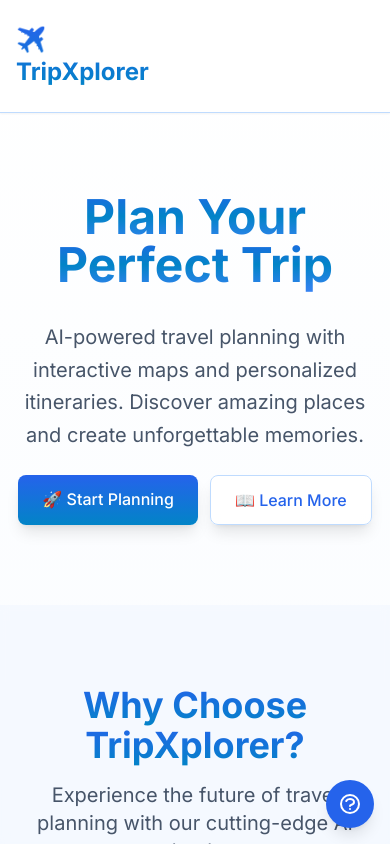
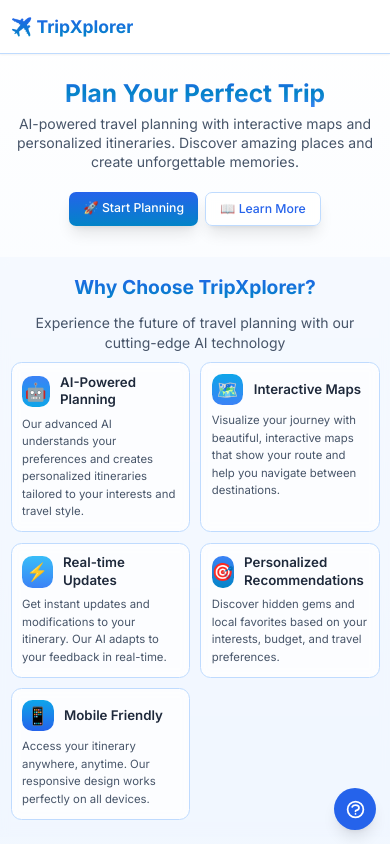
Before and after one commit to bnarasimha21/PlanMyTrip, a React (Vite) app in the folder frontend/: page / in a window 390 px wide. Built offline with nearby package versions, Linux system fonts and the light colour scheme; no server answers.

Commit message:
Home page fixed in Mobile web version

```diff
--- a/frontend/index.html
+++ b/frontend/index.html
@@ -9,6 +9,8 @@
     <link href="https://fonts.googleapis.com/css2?family=Inter:wght@300;400;500;600;700;800&display=swap" rel="stylesheet">
     <script src="https://cdn.tailwindcss.com"></script>
     <link rel="stylesheet" href="/src/index.css" />
+    <link rel="stylesheet" href="/src/web.css" media="(min-width: 768px)" />
+    <link rel="stylesheet" href="/src/mobile.css" media="(max-width: 767px)" />
   </head>
   <body>
     <div id="root"></div>
--- a/frontend/src/GoogleLogin.tsx
+++ b/frontend/src/GoogleLogin.tsx
@@ -1,4 +1,4 @@
-import React from 'react';
+import React, { useEffect, useState } from 'react';
 import { GoogleLogin as GoogleLoginButton, CredentialResponse } from '@react-oauth/google';
 import { useAuth } from './AuthContext';
 
@@ -80,27 +80,33 @@ const GoogleLogin: React.FC<GoogleLoginProps> = ({
     }
   };
 
+  // Track viewport to adjust button sizing on mobile
+  const [isMobile, setIsMobile] = useState<boolean>(typeof window !== 'undefined' ? window.matchMedia('(max-width: 767px)').matches : false);
+
+  useEffect(() => {
+    const mql = window.matchMedia('(max-width: 767px)');
+    const handler = (e: MediaQueryListEvent) => setIsMobile(e.matches);
+    if (mql.addEventListener) mql.addEventListener('change', handler);
+    else mql.addListener(handler);
+    return () => {
+      if (mql.removeEventListener) mql.removeEventListener('change', handler);
+      else mql.removeListener(handler);
+    };
+  }, []);
+
   return (
     <div className={`google-login-wrapper ${className}`}>
       <style dangerouslySetInnerHTML={{
         __html: `
-          .google-login-wrapper iframe {
-            font-size: 18px !important;
+          .google-login-wrapper iframe { font-size: ${isMobile ? '14px' : '18px'} !important; }
+          .google-login-wrapper div[role="button"] {
+            font-size: ${isMobile ? '14px' : '18px'} !important;
+            font-weight: 600 !important;
+            height: ${isMobile ? '40px' : '52px'} !important;
+            min-height: ${isMobile ? '40px' : '52px'} !important;
           }
-          .google-login-wrapper div[role="button"] {
-            font-size: 18px !important;
-            font-weight: 600 !important;
-            height: 52px !important;
-            min-height: 52px !important;
-          }
-          .google-login-wrapper div[role="button"] span {
-            font-size: 18px !important;
-            font-weight: 600 !important;
-          }
-          .google-login-wrapper div[role="button"] div {
-            font-size: 18px !important;
-            font-weight: 600 !important;
-          }
+          .google-login-wrapper div[role="button"] span { font-size: ${isMobile ? '14px' : '18px'} !important; font-weight: 600 !important; }
+          .google-login-wrapper div[role="button"] div  { font-size: ${isMobile ? '14px' : '18px'} !important; font-weight: 600 !important; }
         `
       }} />
       <GoogleLoginButton
@@ -108,7 +114,7 @@ const GoogleLogin: React.FC<GoogleLoginProps> = ({
         onError={handleError}
         useOneTap={false}
         theme="outline"
-        size="large"
+        size={isMobile ? 'medium' : 'large'}
         text="continue_with"
         shape="rectangular"
         logo_alignment="left"
--- a/frontend/src/HomePage.tsx
+++ b/frontend/src/HomePage.tsx
@@ -135,24 +135,28 @@ const HomePage: React.FC = () => {
             </p>
           </div>
 
-          <div className="grid md:grid-cols-2 lg:grid-cols-3 gap-8">
+          <div id="features-grid" className="grid md:grid-cols-2 lg:grid-cols-3 gap-8">
             {/* Feature 1 */}
-            <div className="bg-white/80 backdrop-blur-sm rounded-2xl p-8 border border-blue-200 hover:bg-white hover:shadow-lg transition-all duration-300">
+            <div className="feature-card bg-white/80 backdrop-blur-sm rounded-2xl p-8 border border-blue-200 hover:bg-white hover:shadow-lg transition-all duration-300">
+              <div className="feature-header">
                 <div className="w-16 h-16 bg-gradient-to-r from-blue-500 to-sky-500 rounded-2xl flex items-center justify-center text-2xl mb-6">
                   🤖
                 </div>
                 <h3 className="text-2xl font-semibold mb-4 text-slate-800">AI-Powered Planning</h3>
+              </div>
               <p className="text-slate-600 leading-relaxed">
                 Our advanced AI understands your preferences and creates personalized itineraries tailored to your interests and travel style.
               </p>
             </div>
 
             {/* Feature 2 */}
-            <div className="bg-white/80 backdrop-blur-sm rounded-2xl p-8 border border-blue-200 hover:bg-white hover:shadow-lg transition-all duration-300">
+            <div className="feature-card bg-white/80 backdrop-blur-sm rounded-2xl p-8 border border-blue-200 hover:bg-white hover:shadow-lg transition-all duration-300">
+              <div className="feature-header">
                 <div className="w-16 h-16 bg-gradient-to-r from-sky-500 to-blue-500 rounded-2xl flex items-center justify-center text-2xl mb-6">
                   🗺️
                 </div>
                 <h3 className="text-2xl font-semibold mb-4 text-slate-800">Interactive Maps</h3>
+              </div>
               <p className="text-slate-600 leading-relaxed">
                 Visualize your journey with beautiful, interactive maps that show your route and help you navigate between destinations.
               </p>
@@ -161,33 +165,39 @@ const HomePage: React.FC = () => {
 
 
             {/* Feature 4 */}
-            <div className="bg-white/80 backdrop-blur-sm rounded-2xl p-8 border border-blue-200 hover:bg-white hover:shadow-lg transition-all duration-300">
+            <div className="feature-card bg-white/80 backdrop-blur-sm rounded-2xl p-8 border border-blue-200 hover:bg-white hover:shadow-lg transition-all duration-300">
+              <div className="feature-header">
                 <div className="w-16 h-16 bg-gradient-to-r from-sky-400 to-blue-500 rounded-2xl flex items-center justify-center text-2xl mb-6">
                   ⚡
                 </div>
                 <h3 className="text-2xl font-semibold mb-4 text-slate-800">Real-time Updates</h3>
+              </div>
               <p className="text-slate-600 leading-relaxed">
                 Get instant updates and modifications to your itinerary. Our AI adapts to your feedback in real-time.
               </p>
             </div>
 
             {/* Feature 5 */}
-            <div className="bg-white/80 backdrop-blur-sm rounded-2xl p-8 border border-blue-200 hover:bg-white hover:shadow-lg transition-all duration-300">
+            <div className="feature-card bg-white/80 backdrop-blur-sm rounded-2xl p-8 border border-blue-200 hover:bg-white hover:shadow-lg transition-all duration-300">
+              <div className="feature-header">
                 <div className="w-16 h-16 bg-gradient-to-r from-blue-500 to-sky-600 rounded-2xl flex items-center justify-center text-2xl mb-6">
                   🎯
                 </div>
                 <h3 className="text-2xl font-semibold mb-4 text-slate-800">Personalized Recommendations</h3>
+              </div>
               <p className="text-slate-600 leading-relaxed">
                 Discover hidden gems and local favorites based on your interests, budget, and travel preferences.
               </p>
             </div>
 
             {/* Feature 6 */}
-            <div className="bg-white/80 backdrop-blur-sm rounded-2xl p-8 border border-blue-200 hover:bg-white hover:shadow-lg transition-all duration-300">
+            <div className="feature-card bg-white/80 backdrop-blur-sm rounded-2xl p-8 border border-blue-200 hover:bg-white hover:shadow-lg transition-all duration-300">
+              <div className="feature-header">
                 <div className="w-16 h-16 bg-gradient-to-r from-sky-500 to-blue-600 rounded-2xl flex items-center justify-center text-2xl mb-6">
                   📱
                 </div>
                 <h3 className="text-2xl font-semibold mb-4 text-slate-800">Mobile Friendly</h3>
+              </div>
               <p className="text-slate-600 leading-relaxed">
                 Access your itinerary anywhere, anytime. Our responsive design works perfectly on all devices.
               </p>
@@ -210,9 +220,9 @@ const HomePage: React.FC = () => {
             </p>
           </div>
 
-          <div className="grid md:grid-cols-2 gap-8 max-w-4xl mx-auto">
+          <div id="pricing-grid" className="grid md:grid-cols-2 gap-8 max-w-4xl mx-auto">
             {/* Freemium Plan */}
-            <div className="bg-white/90 backdrop-blur-sm rounded-2xl p-8 border border-blue-200 hover:bg-white hover:shadow-lg transition-all duration-300 relative">
+            <div className="plan-card bg-white/90 backdrop-blur-sm rounded-2xl p-8 border border-blue-200 hover:bg-white hover:shadow-lg transition-all duration-300 relative">
               <div className="text-center mb-8">
                 <div className="w-16 h-16 bg-gradient-to-r from-blue-500 to-sky-500 rounded-2xl flex items-center justify-center text-2xl mx-auto mb-4">
                   🆓
@@ -254,7 +264,7 @@ const HomePage: React.FC = () => {
             </div>
 
             {/* Premium Plan */}
-            <div className="bg-white/90 backdrop-blur-sm rounded-2xl p-8 border-2 border-blue-300 hover:bg-white hover:shadow-xl transition-all duration-300 relative">
+            <div className="plan-card bg-white/90 backdrop-blur-sm rounded-2xl p-8 border-2 border-blue-300 hover:bg-white hover:shadow-xl transition-all duration-300 relative">
               {/* Popular Badge */}
               <div className="absolute -top-4 left-1/2 transform -translate-x-1/2">
                 <span className="bg-gradient-to-r from-blue-600 to-sky-600 text-white px-6 py-2 rounded-full text-sm font-semibold shadow-lg">
--- /dev/null
+++ b/frontend/src/mobile.css
@@ -0,0 +1,136 @@
+/* Mobile-only overrides (<=767px) */
+/* Features: 2-column grid on phones, compact cards & fonts */
+#features-grid {
+  display: grid !important;
+  grid-template-columns: repeat(2, minmax(0, 1fr)) !important;
+  gap: 0.75rem !important;
+}
+#features-grid .feature-card {
+  padding: 0.75rem !important; /* p-3 */
+}
+#features-grid .feature-card .feature-header {
+  display: flex !important;
+  align-items: center !important; /* vertical center */
+  gap: 0.75rem !important; /* more space between icon and title */
+  margin-bottom: 0.5rem !important;
+}
+#features-grid .feature-card .feature-header .w-16,
+#features-grid .feature-card .feature-header .h-16 {
+  width: 2.25rem !important;
+  height: 2.25rem !important;
+  margin-bottom: 0 !important;
+}
+#features-grid .feature-card h3 { /* card heading */
+  font-size: 0.95rem !important; /* slightly smaller */
+  line-height: 1.25rem !important; /* better wrap spacing */
+  margin-top: 0 !important;
+  margin-bottom: 0 !important;
+}
+#features-grid .feature-card p { /* card body */
+  font-size: 0.8125rem !important; /* ~text-sm */
+  line-height: 1.25rem !important;
+}
+
+/* Add vertical gaps inside feature cards */
+#features-grid .feature-card > * + * {
+  margin-top: 0.5rem !important;
+}
+
+/* Pricing: 2-column grid on phones, compact plans & fonts */
+#pricing-grid {
+  display: grid !important;
+  grid-template-columns: repeat(2, minmax(0, 1fr)) !important;
+  gap: 0.75rem !important;
+}
+#pricing-grid .plan-card {
+  padding: 0.75rem !important;
+}
+#pricing-grid .plan-card h3 { /* plan title */
+  font-size: 1rem !important;
+}
+#pricing-grid .plan-card .text-4xl { /* price */
+  font-size: 1.25rem !important;
+}
+#pricing-grid .plan-card li { /* feature bullets */
+  font-size: 0.8125rem !important;
+}
+
+/* Add vertical gaps inside pricing cards */
+#pricing-grid .plan-card > * + * {
+  margin-top: 0.75rem !important;
+}
+#pricing-grid .plan-card ul li + li {
+  margin-top: 0.375rem !important;
+}
+
+/* Add slight vertical gaps between top-level sections on mobile */
+section, #features, .py-20 {
+  margin-top: 0.5rem !important;
+  margin-bottom: 0.5rem !important;
+}
+
+
+/* Make the overall typography and spacing more compact */
+html {
+  font-size: 14px !important; /* shrink rem scale on phones */
+}
+
+/* Common padding reductions */
+.px-6 { padding-left: 0.75rem !important; padding-right: 0.75rem !important; }
+.py-6 { padding-top: 0.75rem !important; padding-bottom: 0.75rem !important; }
+.p-6  { padding: 0.75rem !important; }
+.px-4 { padding-left: 0.75rem !important; padding-right: 0.75rem !important; }
+.py-3 { padding-top: 0.5rem !important; padding-bottom: 0.5rem !important; }
+.px-8 { padding-left: 1rem !important; padding-right: 1rem !important; }
+.p-8  { padding: 1rem !important; }
+.py-20 { padding-top: 1.25rem !important; padding-bottom: 1.25rem !important; }
+.pt-20 { padding-top: 1.25rem !important; }
+.pb-20 { padding-bottom: 1.25rem !important; }
+
+/* Tighter gaps */
+.gap-4 { gap: 0.5rem !important; }
+.gap-3 { gap: 0.5rem !important; }
+.gap-8 { gap: 0.75rem !important; }
+.mb-16 { margin-bottom: 0.75rem !important; }
+.mb-8 { margin-bottom: 0.5rem !important; }
+
+/* Reduce common text sizes */
+.text-7xl { font-size: 2rem !important; line-height: 2.25rem !important; }
+.text-6xl { font-size: 1.875rem !important; line-height: 2.125rem !important; }
+.text-5xl { font-size: 1.75rem !important; line-height: 2rem !important; }
+.text-4xl { font-size: 1.375rem !important; line-height: 1.75rem !important; }
+.text-3xl { font-size: 1.5rem !important; line-height: 1.75rem !important; }
+.text-2xl { font-size: 1.25rem !important; line-height: 1.5rem !important; }
+.text-xl  { font-size: 1rem !important; line-height: 1.375rem !important; }
+.text-lg  { font-size: 0.9375rem !important; line-height: 1.25rem !important; }
+.text-base{ font-size: 0.875rem !important; line-height: 1.25rem !important; }
+
+/* Stack the main TripPlanner layout and let height grow */
+.flex.h-\[calc\(100vh-100px\)\] {
+  flex-direction: column !important;
+  height: auto !important;
+}
+
+/* Make fixed sidebars take full width on mobile */
+.w-\[520px\] {
+  width: 100% !important;
+}
+
+/* Ensure the map section is visible with a sensible height */
+.relative > .w-full.h-full.rounded-none {
+  height: 60vh !important;
+  min-height: 360px !important;
+}
+
+/* Slightly narrower default wide buttons */
+.px-6.py-3 { padding-left: 1rem !important; padding-right: 1rem !important; }
+.px-12 { padding-left: 1.25rem !important; padding-right: 1.25rem !important; }
+.py-4  { padding-top: 0.625rem !important; padding-bottom: 0.625rem !important; }
+
+/* Reduce some utility widths used for buttons (e.g., Google login) */
+.w-48 { width: 10rem !important; }
+
+/* Cards and icons smaller */
+.rounded-2xl { border-radius: 0.75rem !important; }
+.w-16 { width: 2.5rem !important; }
+.h-16 { height: 2.5rem !important; }
--- /dev/null
+++ b/frontend/src/web.css
@@ -0,0 +1,6 @@
+/* Desktop-only touch-ups (>=768px). Keep default Tailwind layout. */
+
+/* Ensure the map fills the available column height on desktop */
+.relative > .w-full.h-full.rounded-none {
+  height: 100% !important;
+}
```
Lines whose indentation alone changed are shown as unchanged.
